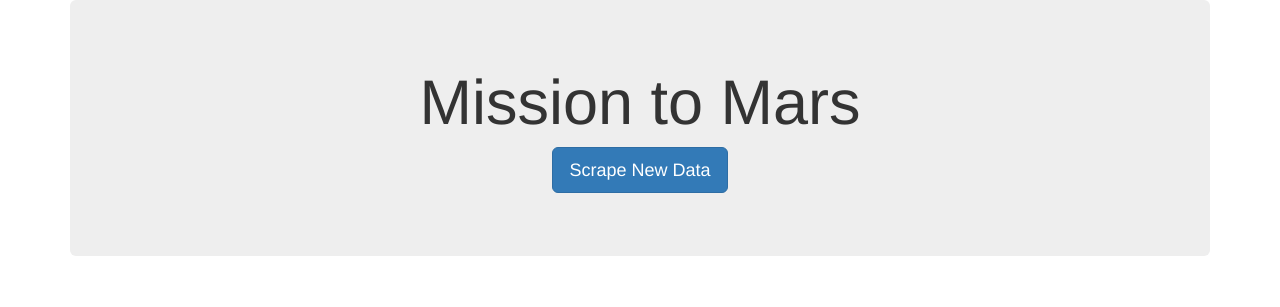
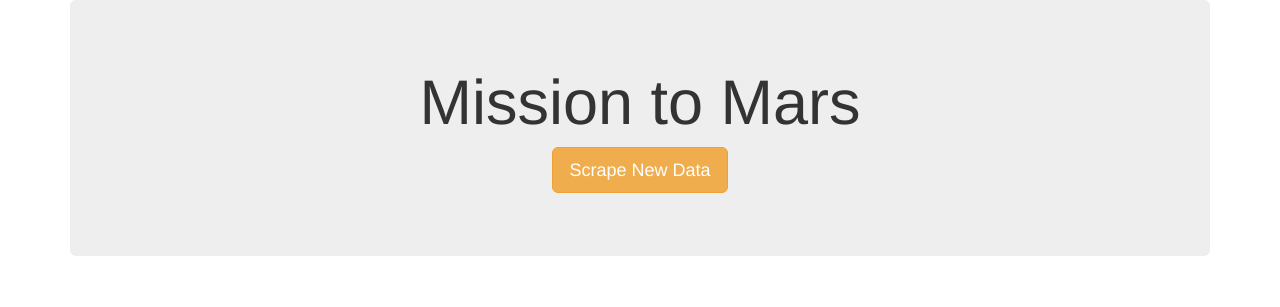
Before and after one commit to AJMnd/Mission-to-Mars, a Flask app: page / in a window 1280 px wide. Shown: the top 307 px of the page. Run offline with Flask 2, Linux system fonts and the light colour scheme; data that the repository does not hold is empty; some libraries are stand-ins or nearby versions.

Commit message:
Templates

```diff
--- a/templates/index.html
+++ b/templates/index.html
@@ -16,7 +16,7 @@
       <div class="jumbotron text-center">
         <h1>Mission to Mars</h1>
         <!-- Add a button to activate scraping script -->
-        <p><a class="btn btn-primary btn-lg" href="/scrape" role="button">Scrape New Data</a></p>
+        <p><a class="btn btn-warning btn-lg" href="/scrape" role="button">Scrape New Data</a></p>
       </div>
 
       <!-- Add section for Mars News -->
@@ -56,12 +56,17 @@
 
       <!-- Section for Mars Hemispheres -->
       <div class="row" id="mars-hemispheres">
+        <div class="p-3 mb-2 bg-warning text-dark">
+
           <div class="page-header">
             <h2 class="text-center">Mars Hemispheres</h2>
+
           </div>
 
           {% for hemisphere in mars.hemispheres %}
-        <div class="col-md-6">
+          <div class="col-md-3">
+
+
               <div class="thumbnail">
               <img src="{{hemisphere.img_url | default('static/images/error.png', true)}}" alt="...">
               <div class="caption">
@@ -69,6 +74,7 @@
               </div>
               </div>
           </div>
+
           {% endfor %}
       </div>
     </div>
```
Lines whose indentation alone changed are shown as unchanged.
